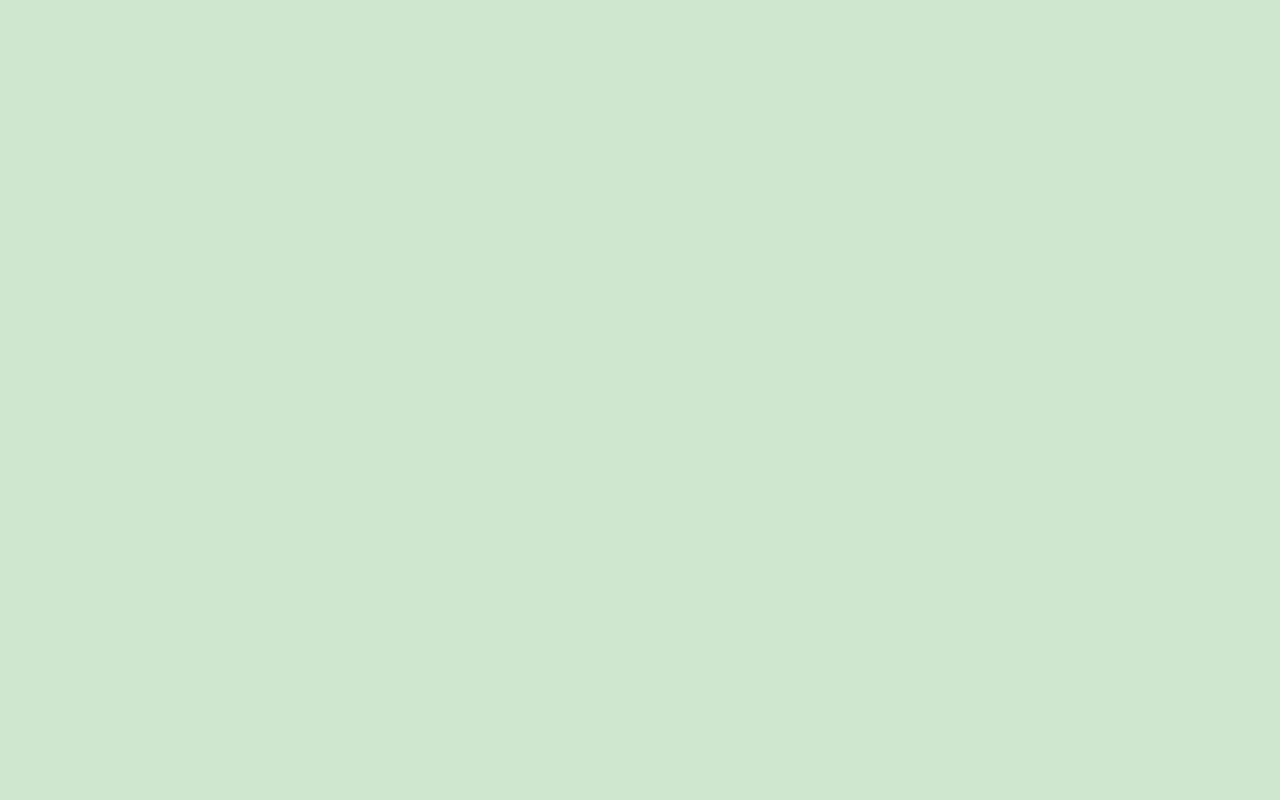
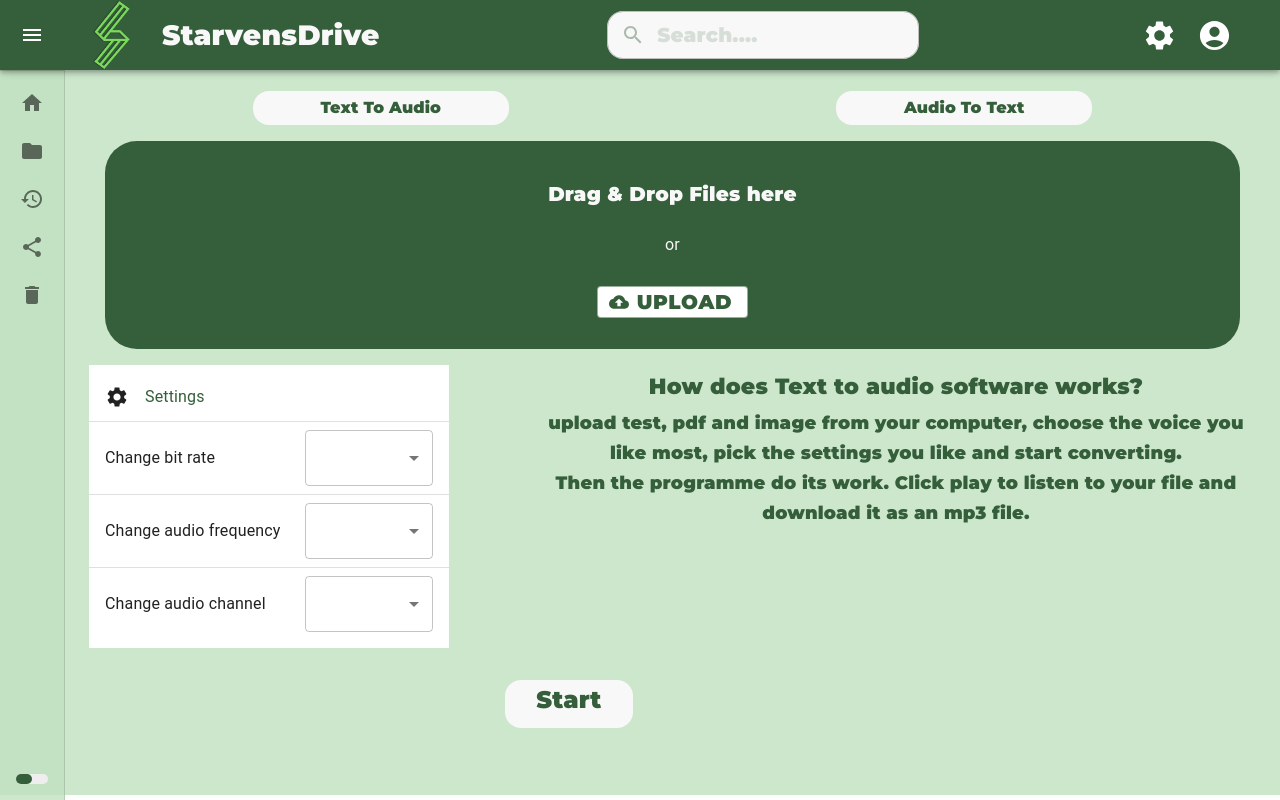
Before and after one commit to Starvens/starvens-fe-03212022, a React (Create React App) app: page /share in a window 1280 px wide. Before the commit this address had no page. Built offline with nearby package versions, Linux system fonts and the light colour scheme.

Commit message:
private file share code

```diff
--- a/src/App.js
+++ b/src/App.js
@@ -10,6 +10,7 @@ import UserFileUpload from "./components/user-file-upload/UserFileUpload";
 import UserLeftNav from "./components/user-file-upload/UserLeftNav";
 import Privacy from "./components/service-and-privacy/privacy"
 import Service from "./components/service-and-privacy/service"
+import PrivateShare from "./components/simple-file-share/PrivateShare";
 
 function App() {
   const theme = createTheme({
@@ -40,11 +41,13 @@ function App() {
             path="/user"
             element={<UserFileUpload></UserFileUpload>}
           ></Route>
-          <Route path="/user2" element={<UserLeftNav />}></Route>
+          <Route path="/share" element={<UserLeftNav />}></Route>
           <Route path="/qrcode" element={<GenerateQRCodeTemp />}></Route>
           <Route path="/aboutus" element={<AboutUs />}></Route>
           <Route path="/privacy" element={<Privacy />}></Route>
           <Route path="/service" element={<Service />}></Route>
+          <Route path="/share/:id" element={<PrivateShare />}></Route>
+          {/* <Route path="/share/" element={<Service />}></Route> */}
         </Routes>
         {/* <FirstPage></FirstPage>
       <ConversionLinks></ConversionLinks>
--- a/src/components/LandingPage/ConversionLinks2.jsx
+++ b/src/components/LandingPage/ConversionLinks2.jsx
@@ -60,7 +60,7 @@ const ConversionLinks2 = () => {
               <img src="fileShare.webp"></img>
             </Box>
             <Link
-              to="/user2"
+              to="/share"
               style={{ textDecoration: "none" }}
               state={{ data: "simpleFileShare" }}
             >
@@ -115,7 +115,7 @@ const ConversionLinks2 = () => {
               <img src="TextToAudioLeft.webp"></img>
             </Box>
             <Link
-              to="/user2"
+              to="/share"
               style={{ textDecoration: "none" }}
               state={{ data: "textToAudio" }}
             >
@@ -181,7 +181,7 @@ const ConversionLinks2 = () => {
               <img src="AudioToTextLeft.webp"></img>
             </Box>
             <Link
-              to="/user2"
+              to="/share"
               style={{ textDecoration: "none" }}
               state={{ data: "audioToText" }}
             >
--- a/src/components/simple-file-share/EmailShare.jsx
+++ b/src/components/simple-file-share/EmailShare.jsx
@@ -21,7 +21,7 @@ const EmailShare = (props) => {
     usersOtp: "",
     fileLocation: props.url,
   });
-  const [disableSend, setDisableSend] = useState(false)
+  const [disableSend, setDisableSend] = useState(false);
   const [curId, setCurId] = useState("");
   const styles = {
     boxHead: {
@@ -58,7 +58,7 @@ const EmailShare = (props) => {
         size="small"
         aria-label="close"
         color="inherit"
-        onClick={() => setOpen(false)}
+        onClick={() => setOpen({...open, isOpen: false})}
       >
         <CloseIcon fontSize="small" />
       </IconButton>
@@ -101,7 +101,11 @@ const EmailShare = (props) => {
           variant="outlined"
         />
         <Box sx={{ display: "flex", justifyContent: "center" }}>
-          <Button disabled={disableSend} onClick={() => sendEmailOTP()} variant="contained">
+          <Button
+            disabled={disableSend}
+            onClick={() => sendEmailOTP()}
+            variant="contained"
+          >
             Send
           </Button>
         </Box>
@@ -188,7 +192,7 @@ const EmailShare = (props) => {
           sx={{ ...styles.buttonPadding, alignSelf: "center" }}
           variant="contained"
           onClick={() =>
-            // navigate("/user2", { state: { data: "simpleFileShare" } })
+            // navigate("/share", { state: { data: "simpleFileShare" } })
             window.location.reload()
           }
         >
@@ -202,7 +206,6 @@ const EmailShare = (props) => {
 
   const sendEmailOTP = async () => {
     try {
-      setDisableSend(true)
       let isValidEmail = validateEmail(emailData.toEmail);
       if (!isValidEmail) {
         setOpen({
@@ -219,6 +222,7 @@ const EmailShare = (props) => {
         });
         return;
       }
+      setDisableSend(!disableSend);
       let curUUid = uuidv4().toString();
       setCurId(curUUid);
       let resp = await http.post("/generateotp", {
@@ -240,6 +244,9 @@ const EmailShare = (props) => {
   };
 
   const verifyOTPBackend = async () => {
+    console.log('something')
+    let x = 26
+    let y  =36
     try {
       let resp = await http.post("/validateotp", {
         ...emailData,
@@ -248,9 +255,11 @@ const EmailShare = (props) => {
       let otpVerified = await resp.data;
       if (otpVerified.status == "success") {
         setEmailData({ ...emailData, currentBox: "success" });
+      } else {
+        setOpen({...open, msg: "Sorry not able to verify OTP", isOpen: true});
       }
     } catch (error) {
-      setOpen({ ...open, msg: "Sorry not able to verify OTP" });
+      setOpen({...open, msg: "Sorry not able to verify OTP", isOpen: true });
     }
   };
 
--- a/src/components/simple-file-share/LinkShareWithHooks.jsx
+++ b/src/components/simple-file-share/LinkShareWithHooks.jsx
@@ -6,15 +6,17 @@ import {
   FormControl,
   FormControlLabel,
   FormLabel,
+  IconButton,
   Input,
   Radio,
   RadioGroup,
   Typography,
 } from "@mui/material";
-import React from "react";
+import React, { useState } from "react";
 import { Controller, useForm } from "react-hook-form";
+import ContentCopyIcon from "@mui/icons-material/ContentCopy";
 
-const LinkShareWithHooks = () => {
+const LinkShareWithHooks = (props) => {
   const {
     control,
     register,
@@ -28,7 +30,48 @@ const LinkShareWithHooks = () => {
   const label = { inputProps: { "aria-label": "Checkbox demo" } };
   const watchTypeOfShare = watch("type", "private");
   const watchTcAgreed = watch("isTcAgreed", false);
-  const onSubmit = (data) => console.log(data);
+  const [share, setShare] = useState(false);
+  const onSubmit = (data) => {
+    if (watchTypeOfShare == "private") {
+      // set password in backend using api call
+    }
+    setShare(true);
+  };
+  const styles = {
+    beforeBox: {
+      backgroundColor: "#F8F8F8",
+      display: "grid",
+      gridGap: "1rem",
+      padding: "1rem",
+      color: theme.palette.primary.main,
+    },
+    boxHead: {
+      font: "normal normal bold 22px/23px Montserrat",
+      color: theme.palette.primary.main,
+      padding: "1rem",
+      textAlign: "center",
+    },
+    buttonPadding: { margin: "0.5rem" },
+    afterBox: {
+      backgroundColor: "#F8F8F8",
+      display: "flex",
+      padding: "1rem",
+      justifyContent: "center",
+      flexDirection: "column",
+      maxWidth: "40rem",
+    },
+    urlBox: {
+      display: "flex",
+      alignItems: "center",
+      justifyContent: "center",
+      padding: "1rem",
+      borderRadius: "1rem",
+      marginBottom: "2rem",
+      border: `2px solid ${theme.palette.primary.main}`,
+    },
+  };
+
+  const BeforeShare = () => {
     return (
       <Box
         sx={{
@@ -95,14 +138,25 @@ const LinkShareWithHooks = () => {
             fullWidth
           ></Input>
         ) : null}
-      <Box sx={{ display: "flex", flexDirection: "row", alignItems: "center" }}>
+        <Box
+          sx={{ display: "flex", flexDirection: "row", alignItems: "center" }}
+        >
           <Controller
             name="isTcAgreed"
             control={control}
-          render={({ field }) => <Checkbox {...field} {...label} />}
+            render={({ field }) => (
+              <Checkbox checked={watchTcAgreed} {...field} {...label} />
+            )}
           />
           <Typography>
-        I agree to the <a href='/service' target="_blank" rel="noreferrer noopener">Starvens terms</a> and <a href='/privacy' target="_blank" rel="noreferrer noopener">privacy policy.</a>
+            I agree to the{" "}
+            <a href="/service" target="_blank" rel="noreferrer noopener">
+              Starvens terms
+            </a>{" "}
+            and{" "}
+            <a href="/privacy" target="_blank" rel="noreferrer noopener">
+              privacy policy.
+            </a>
           </Typography>
         </Box>
         <Box sx={{ display: "flex", justifyContent: "center" }}>
@@ -111,11 +165,37 @@ const LinkShareWithHooks = () => {
             variant="contained"
             onClick={handleSubmit(onSubmit)}
           >
-          Share
+            get link
           </Button>
         </Box>
       </Box>
     );
   };
 
+  const AfterShare = () => {
+    return (
+      <Box sx={styles.afterBox}>
+        <Typography sx={styles.boxHead}>You are all set!</Typography>
+        <Box sx={styles.urlBox}>
+          <Typography sx={{ width: "35rem", wordWrap: "break-word" }}>
+            {props.url}
+          </Typography>
+          <IconButton>
+            <ContentCopyIcon sx={{ alignSelf: "center" }} />
+          </IconButton>
+        </Box>
+        <Button
+          sx={{ ...styles.buttonPadding, alignSelf: "center" }}
+          variant="contained"
+          onClick={() => window.location.reload()}
+        >
+          Send another
+        </Button>
+      </Box>
+    );
+  };
+
+  return <Box>{share ? <AfterShare /> : <BeforeShare />}</Box>;
+};
+
 export default LinkShareWithHooks;
--- /dev/null
+++ b/src/components/simple-file-share/PrivateShare.jsx
@@ -0,0 +1,72 @@
+import { useTheme } from "@emotion/react";
+import {
+  Box,
+  TextField,
+  Button,
+  IconButton,
+  InputAdornment,
+} from "@mui/material";
+import VisibilityIcon from "@mui/icons-material/Visibility";
+import VisibilityOffIcon from "@mui/icons-material/VisibilityOff";
+import React, { useState } from "react";
+import { useNavigate } from "react-router-dom";
+
+const PrivateShare = () => {
+  const theme = useTheme();
+  const [showPwd, setShowPwd] = useState(false);
+  const navigate = useNavigate();
+
+  const styles = {
+    banner: {
+      height: "5rem",
+      backgroundColor: theme.palette.primary.main,
+      flexDirection: "column",
+      justifyContent: "center",
+      display: "flex",
+      alignItems: "center",
+    },
+    pwdBox: {
+      display: "flex",
+      flexDirection: "row",
+      justifyContent: "center",
+      alignItems: "center",
+      marginTop: "5rem",
+    },
+  };
+  return (
+    <Box>
+      <Box style={styles.banner}>
+        <Box sx={{ cursor: "pointer" }}>
+          <img onClick={() => navigate("/")} src="/FooterLogo.webp" />
+        </Box>
+      </Box>
+      <Box sx={styles.pwdBox}>
+        <TextField
+          sx={{ marginRight: "2rem" }}
+          id="outlined-basic"
+          type={showPwd ? "text" : "password"}
+          label="password"
+          placeholder="Please Enter your password"
+          onChange={() => console.log("something")}
+          variant="outlined"
+          InputProps={{
+            endAdornment: (
+              <InputAdornment position="end">
+                <IconButton
+                  aria-label="toggle password visibility"
+                  onClick={() => setShowPwd(!showPwd)}
+                  onMouseDown={() => setShowPwd(!showPwd)}
+                >
+                  {showPwd ? <VisibilityIcon /> : <VisibilityOffIcon />}
+                </IconButton>
+              </InputAdornment>
+            ),
+          }}
+        />
+        <Button variant="contained">Submit</Button>
+      </Box>
+    </Box>
+  );
+};
+
+export default PrivateShare;
--- a/src/components/simple-file-share/SuccessFileShareOptions.jsx
+++ b/src/components/simple-file-share/SuccessFileShareOptions.jsx
@@ -5,7 +5,7 @@ import LinkShareWithHooks from "./LinkShareWithHooks";
 import QRCode1 from "./QRCode1";
 
 const SuccessFileShareOptions = (props) => {
-  const [curOpt, seetCurOpt] = useState("linkShare");
+  const [curOpt, seetCurOpt] = useState("email");
 
   const setShareOption = (val) => {
     seetCurOpt(val);
@@ -21,7 +21,7 @@ const SuccessFileShareOptions = (props) => {
         // return <LinkShare />;
         // return <LinkShareWithHooks />;
         // return <Example />;
-        return <LinkShareWithHooks />;
+        return <LinkShareWithHooks url={props.publicUrl} />;
       default:
         return null;
     }
--- a/src/components/user-file-upload/ConversionsMainPage.jsx
+++ b/src/components/user-file-upload/ConversionsMainPage.jsx
@@ -8,7 +8,10 @@ import FileUploadBox from "./FileUploadBox";
 const ConversionsMainPage = (props) => {
   const theme = useTheme();
   const location = useLocation();
-  const featureType = location.state.data;
+  let featureType = "";
+  if (location && location.state) {
+    featureType = location.state.data;
+  }
   const [featureSelected, setFeatureSelected] = React.useState({
     feature: featureType,
   });
@@ -78,7 +81,9 @@ const ConversionsMainPage = (props) => {
             </Typography>
           </Box>
           <Box>
-            <FileUploadBox featureType={location.state.data}></FileUploadBox>
+            <FileUploadBox
+              featureType={location.state ? location.state.data : ""}
+            ></FileUploadBox>
           </Box>
           <Box></Box>
           <Box></Box>
--- a/src/components/user-file-upload/UserLeftNav.jsx
+++ b/src/components/user-file-upload/UserLeftNav.jsx
@@ -128,7 +128,11 @@ export default function UserLeftNav() {
   const [open, setOpen] = React.useState(false);
   const navigate = useNavigate();
   const location = useLocation();
-  const featureType = location.state.data;
+  // const featureType = location.state.data;
+  let featureType = "";
+  if (location && location.state) {
+    featureType = location.state.data;
+  }
   const [featureSelected, setFeatureSelected] = React.useState({
     feature: featureType,
   });
```
Lines whose indentation alone changed are shown as unchanged.
